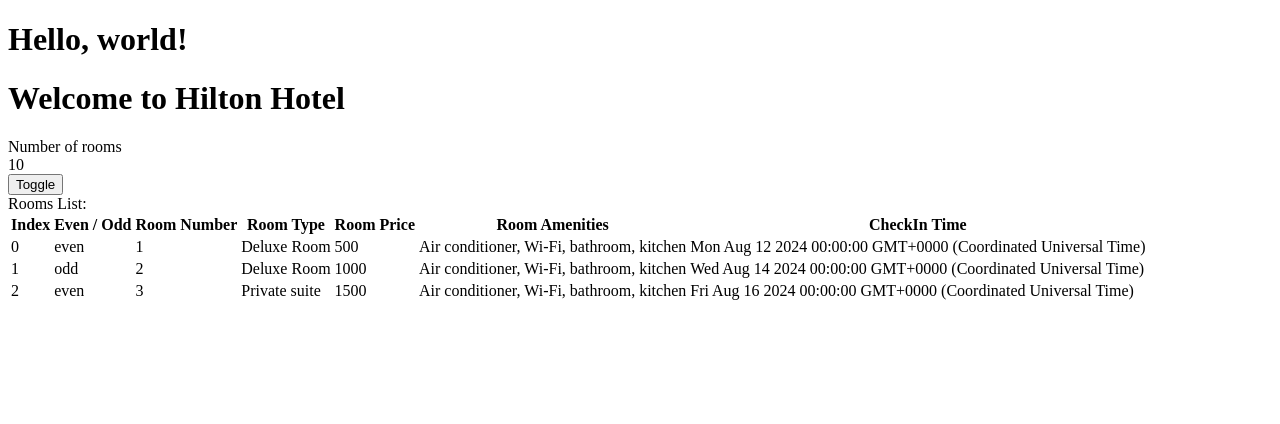
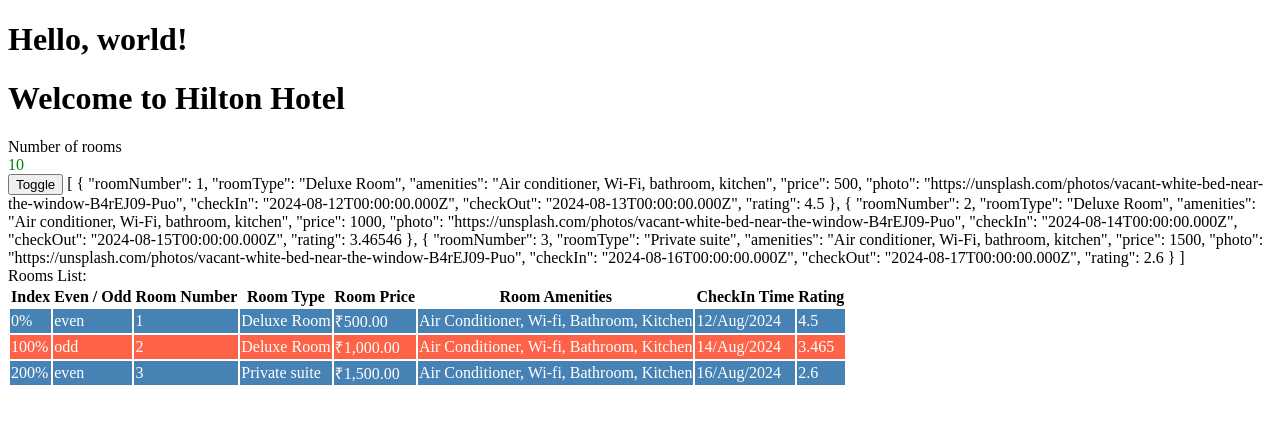
Before and after one commit to esraahisham753/Angular-practice, an Angular app in the folder hotelinventoryapp/: page / in a window 1280 px wide. Shown: the top 424 px of the page. Built offline with nearby package versions, Linux system fonts and the light colour scheme.

Commit message:
Use pipes and add bootstrap

```diff
--- a/hotelinventoryapp/package.json
+++ b/hotelinventoryapp/package.json
@@ -21,6 +21,7 @@
     "@angular/platform-server": "^18.1.0",
     "@angular/router": "^18.1.0",
     "@angular/ssr": "^18.1.4",
+    "bootstrap": "^5.3.3",
     "express": "^4.18.2",
     "rxjs": "~7.8.0",
     "tslib": "^2.3.0",
--- a/hotelinventoryapp/src/app/rooms/rooms.component.html
+++ b/hotelinventoryapp/src/app/rooms/rooms.component.html
@@ -1,11 +1,15 @@
 <h1>Welcome to {{ hotelname }}</h1>
 <div [hidden]="hideRooms">
   Number of rooms
-  <div [innerText]="numberOfRooms"></div>
+  <div
+    [innerText]="numberOfRooms"
+    [ngStyle]="{ color: rooms.availableRooms > 0 ? 'green' : 'red' }"
+  ></div>
 </div>
 <button (click)="toggle()">Toggle</button>
 
 <!-- {{rooms.availableRooms ?? "no-rooms"}} -->
+{{ roomList | json }}
 
 <div *ngIf="rooms.availableRooms > 0">
   Rooms List:
@@ -18,15 +22,25 @@
       <th>Room Price</th>
       <th>Room Amenities</th>
       <th>CheckIn Time</th>
+      <th>Rating</th>
     </tr>
-    <tr *ngFor="let room of roomList; let i=index; let e=even; let o=odd;">
-      <td>{{i}}</td>
-      <td>{{e ? 'even' : 'odd'}}</td>
-      <td>{{room.roomNumber}}</td>
-      <td>{{room.roomType}}</td>
-      <td>{{room.price}}</td>
-      <td>{{room.amenities}}</td>
-      <td>{{room.checkIn}}</td>
+    <tr
+      [ngClass]="e ? 'even' : 'odd'"
+      *ngFor="
+        let room of roomList | slice : 0 : 3;
+        let i = index;
+        let e = even;
+        let o = odd
+      "
+    >
+      <td>{{ i | percent }}</td>
+      <td>{{ e ? "even" : "odd" }}</td>
+      <td>{{ room.roomNumber }}</td>
+      <td>{{ room.roomType }}</td>
+      <td>{{ room.price | currency : 'INR' }}</td>
+      <td>{{ room.amenities | titlecase}}</td>
+      <td>{{ room.checkIn | date : 'dd/MMM/yyyy' }}</td>
+      <td>{{room.rating | number : '1.1-3' : 'en-us' }}</td>
     </tr>
   </table>
 </div>
--- a/hotelinventoryapp/src/app/rooms/rooms.component.ts
+++ b/hotelinventoryapp/src/app/rooms/rooms.component.ts
@@ -26,7 +26,8 @@
     price: 500,
     photo: 'https://unsplash.com/photos/vacant-white-bed-near-the-window-B4rEJ09-Puo',
     checkIn: new Date('12-Aug-2024'),
-    checkOut: new Date('13-Aug-2024')
+    checkOut: new Date('13-Aug-2024'),
+    rating: 4.5
   },
   {
     roomNumber: 2,
@@ -35,7 +36,8 @@
     price: 1000,
     photo: 'https://unsplash.com/photos/vacant-white-bed-near-the-window-B4rEJ09-Puo',
     checkIn: new Date('14-Aug-2024'),
-    checkOut: new Date('15-Aug-2024')
+    checkOut: new Date('15-Aug-2024'),
+    rating: 3.46546
   },
   {
     roomNumber: 3,
@@ -44,7 +46,8 @@
     price: 1500,
     photo: 'https://unsplash.com/photos/vacant-white-bed-near-the-window-B4rEJ09-Puo',
     checkIn: new Date('16-Aug-2024'),
-    checkOut: new Date('17-Aug-2024')
+    checkOut: new Date('17-Aug-2024'),
+    rating: 2.6
   }
 ];
 
--- a/hotelinventoryapp/src/app/rooms/rooms.ts
+++ b/hotelinventoryapp/src/app/rooms/rooms.ts
@@ -12,4 +12,5 @@
   photo: string;
   checkIn: Date;
   checkOut: Date;
+  rating: number;
 }
```
Also changed, not shown: 1 other file (tests, documents, lock files or other folders).
